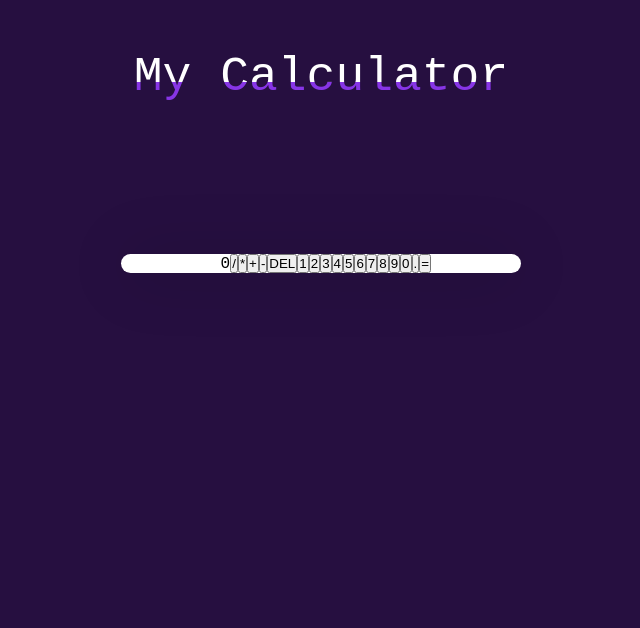
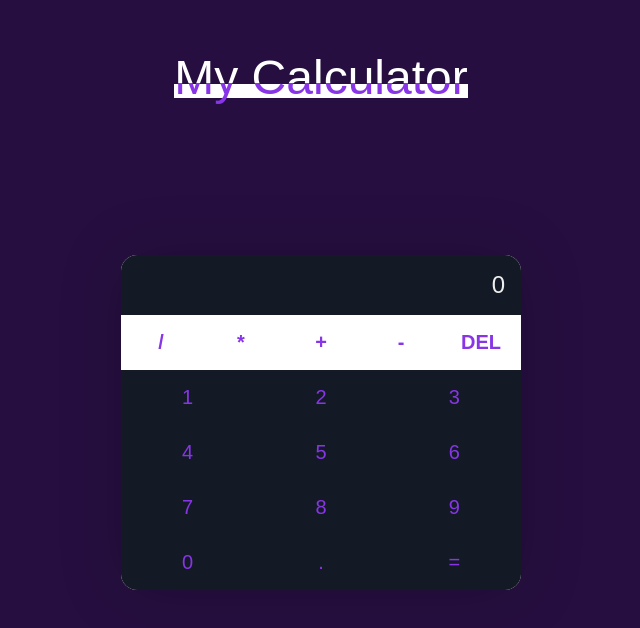
Before and after one commit to galAntonis/CalculatorReact, a React (Create React App) app: page / in a window 1280 px wide. Shown: the top 628 px of the page, without its empty margins (319-959 px from the left). Built offline with nearby package versions, Linux system fonts and the light colour scheme.

Commit message:
Added style to digits and display

```diff
--- a/src/index.css
+++ b/src/index.css
@@ -1,6 +1,8 @@
 :root{
 	--bg-color: #260F40;
 	--primary-color: #8735E6;
+	--dark: #131a26;
+	--light: #eee;
 }
 
 
@@ -8,11 +10,11 @@
 	padding: 0;
 	margin: 0;
 	box-sizing: border-box;
+	font-family: 'Fira Sans', sans-serif;
   }
 
 html,
 body {
-  font-family: 'Fira Code', monospace;
   width: 100%;
   height: 100%;
   font-size: 16px;
@@ -49,31 +51,33 @@
 	white-space: nowrap;
 }
 
-  span {
+.title {
 	position: relative;
 }
 
-  span:before {
+.title:before {
 	content: "";
 	position: absolute;
 	left: 0;
 	right: 0;
-	height: 15px;
+	height: 14px;
 	background: #fff;
-	bottom: 9px;
+	bottom: 7px;
 	transition: all 0.2s ease-out;
 }
 
 p:hover {
-	background-position: 0 11px;
+
+	background-position: 0 10px;
 }
 
-  span:hover:before {
+.title:hover:before {
 	transform: translateY(14px)
 }
 
 .calculator{
 	display: flex;
+	flex-direction: column;
 	margin-top: 150px;
 	width: 100%;
 	max-width: 400px;
@@ -81,6 +85,54 @@
 	border-radius: 16px;
 	overflow: hidden;
 	box-shadow: 0px 2px 64px rgba(0,0,0,0.2);
-	align-items: center;
-	justify-content: center;
 }
+
+.display{
+	padding: 16px;
+	text-align: right;
+	background-color: var(--dark);
+	color: var(--light);
+	font-size: 24px;
+	font-weight: 300;
+}
+.display span{
+	font-size: 14px;
+	color: #888;
+}
+
+.operators{
+	display: flex;
+}
+
+.operators button{
+	flex: 1 1 0%;
+	background-color: var(--primary);
+	font-weight: 700;
+}
+
+
+button{
+	appearance: none;
+	border: none;
+	outline: none;
+	color: var(--primary-color);
+	font-size: 20px;
+	padding: 16px;
+	cursor: pointer;
+	transition: 0.4s;
+}
+
+button:hover{
+	opacity: 0.9;
+}
+
+.digits{
+	display: flex;
+	flex-wrap: wrap;
+}
+
+.digits button{
+	flex:1 1 33.333%;
+	max-width: 33.333%;
+	background-color: var(--dark);
+}
```
Lines whose indentation alone changed are shown as unchanged.
